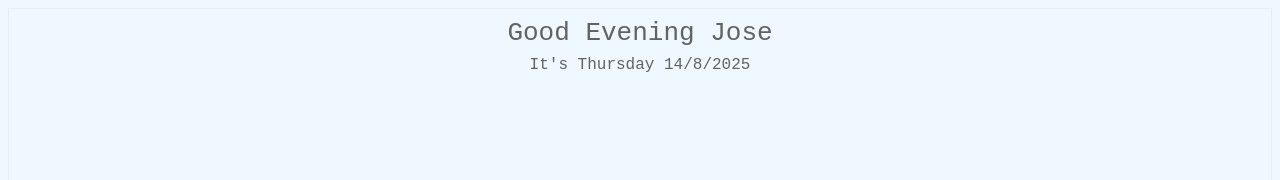
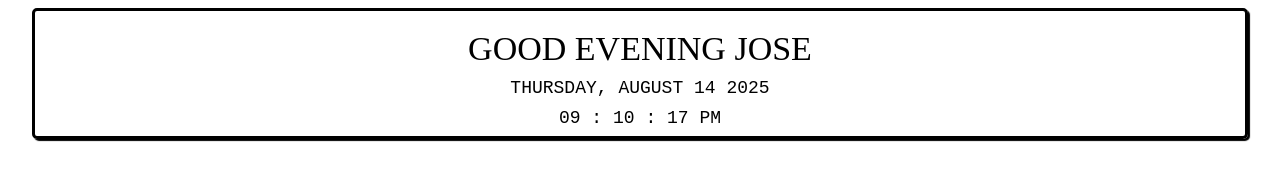
Before and after one commit to Jzaae/Time, a plain HTML site: page index.html in a window 1280 px wide. Shown: the top 180 px of the page. Drawn offline with Linux system fonts and the light colour scheme.

Commit message:
Update index.html

```diff
--- a/index.html
+++ b/index.html
@@ -1,57 +1,171 @@
-<html>
+<!DOCTYPE html>
+<html lang="en">
 <head>
-    <title>Greeting Message</title>
+    <meta charset="UTF-8">
+    <meta name="viewport" content="width=device-width, initial-scale=1.0">
+    <title>Greetings</title>
+
     <style>
-#lbl {
-    font-family: monospace;
-    font-size: xx-large;
-    color: #626262;
-    padding: 5px;
-    border: 1px solid #ececec;
-    text-align: center;
-    line-height: 1.5;
-    height:85%
 
 
-}
-#date{
-    font-size:large;
-}
-body{
-    background-color: aliceblue;
-}
+        body{
+            font-variant-caps: all-petite-caps;
+
+
+        }
+
+        .widget {
+            padding: 5px 5px ;
+            color: #000000;
+            display: flex;
+            justify-content:center;
+            align-items:center;
+            flex-direction: column;
+            max-width: 95%;
+            margin: auto;
+            border: 3px solid #000000;
+            border-radius: 5px;
+            box-shadow: 2px 2px 1px 0px #000000;
+
+        }
+
+
+        .greet{
+            font-size: 3em;
+        }
+
+        .date {
+
+            font-family: monospace;
+            font-size: 2em;
+        }
+
+        .clock {
+            font-family: monospace;
+            font-size: 2em;
+        }
+
+        .time {
+            display: inline-block;
+            min-width: 20px;
+        }
+
+        .colon {
+            font-size: 1em;
+            display: inline-block;
+        }
+
+
+
+
+
+
     </style>
 </head>
 <body>
-    <div id="lbl"></div>
-</body>
+
+
+
+
+<div class="container>">
+    <div class="widget">
+
+            <div class="greet" id="greet"></div>
+
+                <div class="date" id="date"></div>
+                <div class="clock">
+                    <div class="time" id="hour"></div>
+                    <div class="colon">:</div>
+                    <div class="time" id="min"></div>
+                    <div class="colon">:</div>
+                    <div class="time" id="sec"></div>
+                </div>
+
+
+
+
+    </div>
+</div>
+
+
+
 
 <script>
-    var weekday = new Array(7);
-    weekday[0] = "Sunday";
-    weekday[1] = "Monday";
-    weekday[2] = "Tuesday";
-    weekday[3] = "Wednesday";
-    weekday[4] = "Thursday";
-    weekday[5] = "Friday";
-    weekday[6] = "Saturday";
+
+function dispalyGreetings(today){
+        hrs = today.getHours();
+        name="Jose"
+        if (hrs < 12)
+            greet = 'Good Morning  '+name;
+        else if (hrs >= 12 && hrs <= 17)
+            greet = 'Good Afternoon '+name;
+        else if (hrs >= 17 && hrs <= 24)
+            greet = 'Good Evening  '+name;
+        document.getElementById('greet').innerHTML = greet;
+
+    }
+
+    function dispalyDate(today) {
+
+        const days = ['Sunday', 'Monday', 'Tuesday', 'Wednesday', 'Thursday', 'Friday', 'Saturday'];
+        const monthNames = ["January", "February", "March", "April", "May", "June",
+  "July", "August", "September", "October", "November", "December"
+];
+
+        var dayName = days[today.getDay()];
+        var monthName = monthNames[today.getMonth()];
+        var date = today.getDate();
+        var year = today.getFullYear();
+        document.getElementById('date').innerHTML =dayName+", "+monthName+" "+date+" "+year;
+
+    }
 
 
-    var today = new Date();
-    var hrs = today.getHours();
-    var dayOfWeek = weekday[today.getDay()];
-    var date = dayOfWeek+" " + today.getDate() + "/" +(today.getMonth()+1) +'/'+today.getFullYear()  ;
+    function dispalyClock(today) {
 
-    var greet;
+        var hour = padZeros(twelveHour(today.getHours()));
+        var minutes = padZeros(today.getMinutes());
+        var seconds = padZeros(today.getSeconds());
 
-    if (hrs < 12)
-        greet = 'Good Morning  ';
-    else if (hrs >= 12 && hrs <= 17)
-        greet = 'Good Afternoon ';
-    else if (hrs >= 17 && hrs <= 24)
-        greet = 'Good Evening  ';
+        if(today.getHours() >=12){
+            seconds+=" pm"
+        }
+        else{
+            seconds+=" am"
+        }
 
-    document.getElementById('lbl').innerHTML =
-        greet+= "Jose " + `<div id="date"> It's ${date}</div>`;
+        document.getElementById('hour').innerHTML = hour;
+        document.getElementById('min').innerHTML = minutes;
+        document.getElementById('sec').innerHTML = seconds;
+    }
+
+    function twelveHour(hour) {
+        if (hour > 12) {
+            return hour -= 12
+        } else if (hour === 0) {
+            return hour = 12;
+        } else {
+            return hour
+        }
+    }
+    function padZeros(num) {
+        if (num < 10) {
+            num = '0' + num
+        };
+        return num;
+    }
+
+    function dispalyWidget() {
+        var today = new Date();
+        dispalyGreetings(today);
+        dispalyDate(today);
+        dispalyClock(today);
+        setTimeout(dispalyWidget, 500);
+    }
+
+    dispalyWidget()
+
 </script>
+
+</body>
 </html>
```
